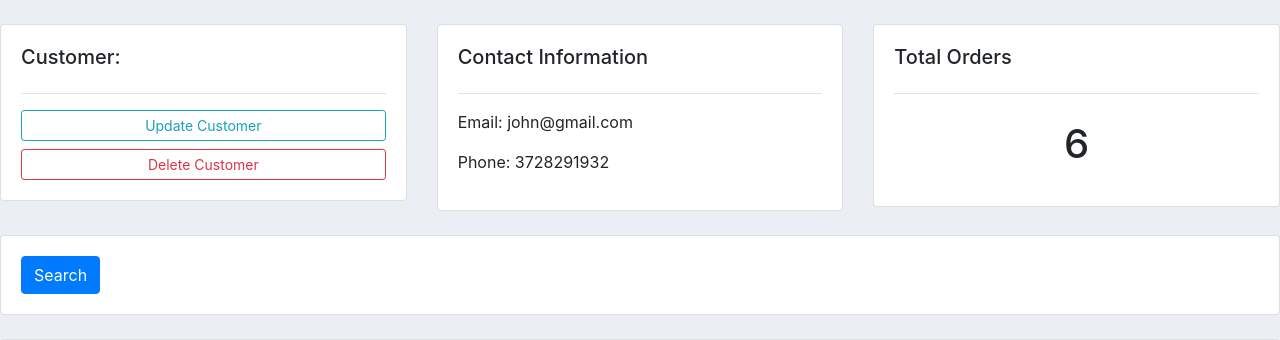
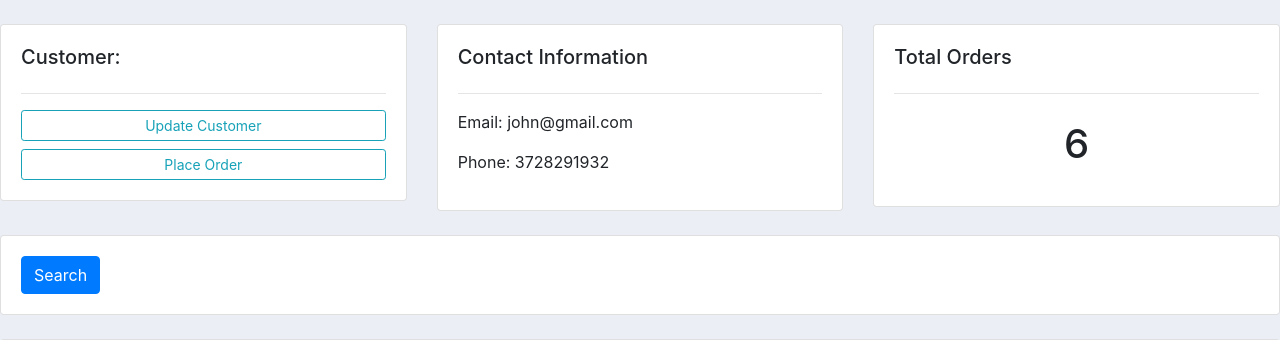
Before and after one commit to TaKhue284/SE---Django-practice-for-midterm, a Django app: page /customer/1/ in a window 1280 px wide. Shown: the part 116-456 px from the top of the page. Run offline with Django 4.2, Linux system fonts and the light colour scheme; data comes from the database, SQL or seed files in the repository; both versions use the stored data as it was after the commit.

Commit message:
Inline Formset

```diff
--- a/crm1/accounts/templates/accounts/customer.html
+++ b/crm1/accounts/templates/accounts/customer.html
@@ -10,7 +10,7 @@
 			<h5>Customer:</h5>
 			<hr>
 			<a class="btn btn-outline-info  btn-sm btn-block" href="">Update Customer</a>
-			<a class="btn btn-outline-danger  btn-sm btn-block" href="">Delete Customer</a>
+			<a class="btn btn-outline-info  btn-sm btn-block" href="{% url 'create_order' customer.id %}">Place Order</a>
 
 		</div>
 	</div>
--- a/crm1/accounts/templates/accounts/dashboard.html
+++ b/crm1/accounts/templates/accounts/dashboard.html
@@ -36,7 +36,7 @@
 		<h5>LAST 5 ORDERS</h5>
 		<hr>
 		<div class="card card-body">
-			<a class="btn btn-primary  btn-sm btn-block" href="{% url 'create_order' %}">Create Order</a>
+
 			<table class="table table-sm">
 				<tr>
 					<th>Product</th>
--- a/crm1/accounts/urls.py
+++ b/crm1/accounts/urls.py
@@ -4,7 +4,8 @@ urlpatterns = [
     path('',views.home, name='home'),
     path('products/',views.products, name='products'),
     path('customer/<str:pk_test>/',views.customer, name='customer'),
-    path('create_order/', views.createOrder, name='create_order'),
+
+    path('create_order/<str:pk>/', views.createOrder, name='create_order'),
     path('update_order/<str:pk>/', views.updateOrder, name='update_order'),
     path('delete_order/<str:pk>/', views.deleteOrder, name='delete_order'),
 ]
--- a/crm1/accounts/views.py
+++ b/crm1/accounts/views.py
@@ -1,5 +1,6 @@
 from django.shortcuts import render, redirect
 from django.http import HttpResponse
+from django.forms import inlineformset_factory
 # Create your views here.
 from .models import *
 from .forms import OrderForm
@@ -30,16 +31,20 @@ def customer(request,pk_test):
 
     return render(request, 'accounts/customer.html',context)
 
-def createOrder(request):
-    form = OrderForm()
+def createOrder(request,pk):
+    OrderFormSet = inlineformset_factory(Customer,Order, fields=('product','status'), extra=10)
+    customer = Customer.objects.get(id=pk)
+    # form = OrderForm(initial={'customer': customer})
+    formset = OrderFormSet(queryset = Order.objects.none(),instance=customer)
     if request.method == 'POST':
         #print('Printing POST:', request.POST)
-        form = OrderForm(request.POST)
-        if form.is_valid():
-            form.save()
+        # form = OrderForm(request.POST)
+        formset = OrderFormSet(request.POST,instance=customer)
+        if formset.is_valid():
+            formset.save()
             return redirect('/')
 
-    context = {'form':form}
+    context = {'formset':formset}
     return render(request, 'accounts/order_form.html',context)
 
 def updateOrder(request, pk):
```
Also changed, not shown: crm1/accounts/templates/accounts/order_form.html (+20 -6 lines), crm1/db.sqlite3.
